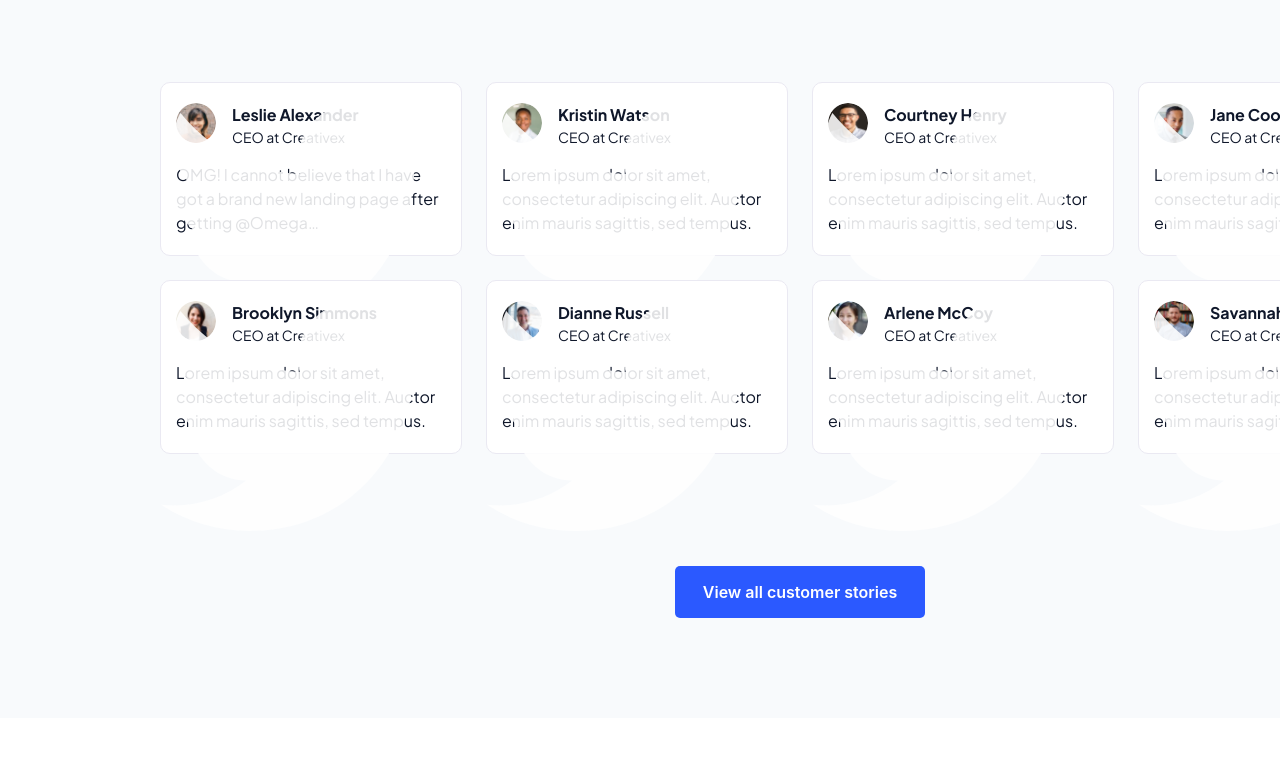
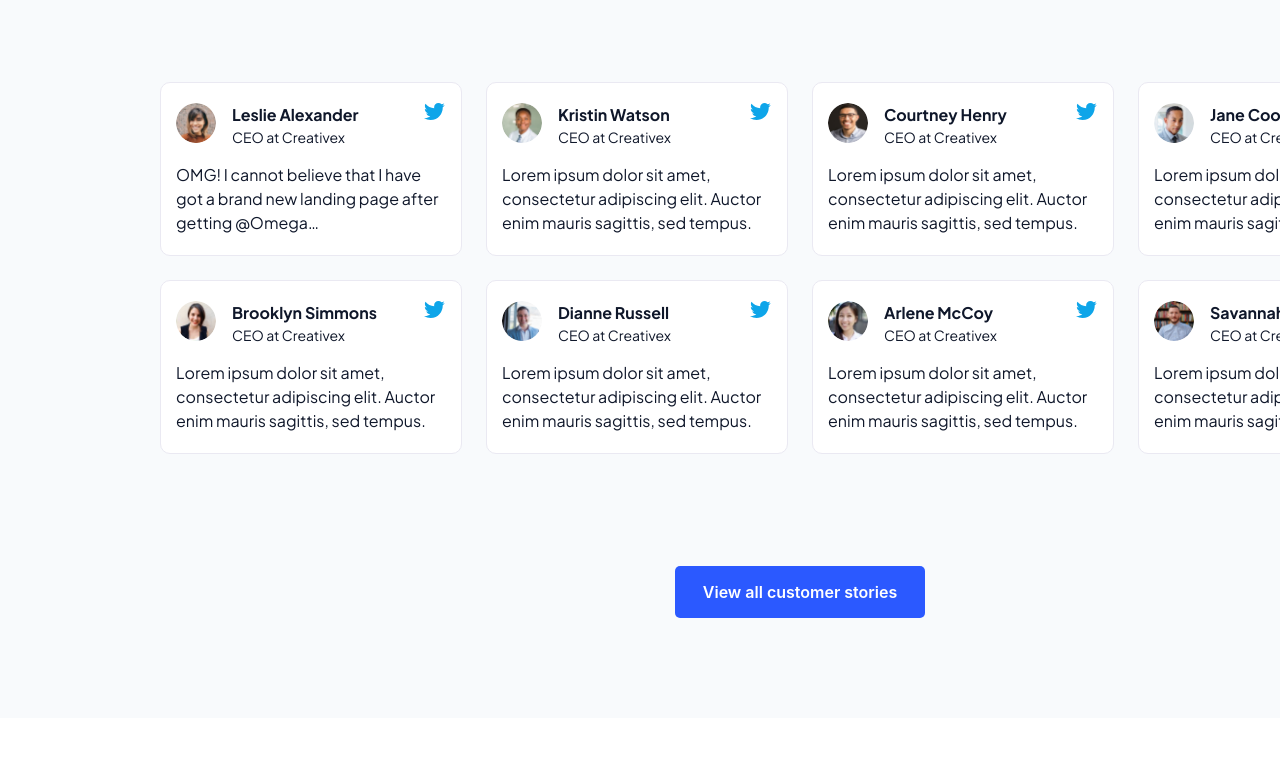
Before and after one commit to sairoon/sark-design, a React (Vite) app: page / in a window 1280 px wide. Shown: the part 2001-2780 px from the top of the page. Built offline with nearby package versions, Linux system fonts and the light colour scheme.

Commit message:
minor-changes

```diff
--- a/src/components/banner2/Index.jsx
+++ b/src/components/banner2/Index.jsx
@@ -14,7 +14,9 @@ const BottomBanner = () => {
       <div>
         <TrialButton />
       </div>
-      <p className="text-[#CBD5E1] text-sm font-primaryRegular mt-6 text-center w-[500px]">No credit card required</p>
+      <p className="text-[#CBD5E1] text-sm font-primaryRegular mt-6 text-center w-[500px]">
+        No credit card required
+      </p>
     </div>
   );
 };
--- a/src/components/hero/Index.jsx
+++ b/src/components/hero/Index.jsx
@@ -18,7 +18,7 @@ const Hero = () => {
             that helps you achieve business goals together. Using software makes
             it easier to create.
           </p>
-          <button className="bg-[#2B59FF] text-white px-8 py-4 font-semibold text-base rounded-[5px] mt-8 flex items-center leading-7 tracking-normal">
+          <button className="bg-[#2B59FF] text-white px-8 py-4 font-semibold text-base rounded-[5px] mt-8 flex items-center leading-7 hover:bg-[#3048a1] transition ease-linear duration-150 tracking-normal">
             <span className="mr-2">Get 14 days free trial</span>
             <ButtonArrowIcon />
           </button>
--- a/src/components/manageTeam/Index.jsx
+++ b/src/components/manageTeam/Index.jsx
@@ -26,7 +26,7 @@ const ManageTeam = () => {
             type="checkbox"
             id="checkbox1"
             className="accent-[#2B59FF] cursor-pointer"
-            checked
+            defaultChecked
           />
           <img
             src="https://picsum.photos/200"
@@ -35,7 +35,7 @@ const ManageTeam = () => {
           />
           <label
             htmlFor="checkbox1"
-            className="text-[#0F172A] font-primaryMedium text-sm cursor-pointer"
+            className="text-[#0F172A] font-primaryMedium text-sm cursor-pointer select-none"
           >
             Jane Doe
           </label>
@@ -73,7 +73,7 @@ const ManageTeam = () => {
           />
           <label
             htmlFor="checkbox3"
-            className="text-[#0F172A] font-primaryMedium text-sm cursor-pointer"
+            className="text-[#0F172A] font-primaryMedium text-sm cursor-pointer select-none"
           >
             Martin Merces
           </label>
--- a/src/components/testimonial/Index.jsx
+++ b/src/components/testimonial/Index.jsx
@@ -28,7 +28,7 @@ const Testimonial = () => {
             OMG! I cannot believe that I have got a brand new landing page after
             getting @Omega…
           </p>
-          <div className="absolute top-5 right-4">
+          <div className="absolute top-5 right-4 text-[#0EA5E9] w-[21px] h-[17px]">
             <TwitterIcon />
           </div>
         </div>
@@ -52,7 +52,7 @@ const Testimonial = () => {
             Lorem ipsum dolor sit amet, consectetur adipiscing elit. Auctor enim
             mauris sagittis, sed tempus.
           </p>
-          <div className="absolute top-5 right-4">
+          <div className="absolute top-5 right-4 text-[#0EA5E9] w-[21px] h-[17px]">
             <TwitterIcon />
           </div>
         </div>
@@ -76,7 +76,7 @@ const Testimonial = () => {
             Lorem ipsum dolor sit amet, consectetur adipiscing elit. Auctor enim
             mauris sagittis, sed tempus.
           </p>
-          <div className="absolute top-5 right-4">
+          <div className="absolute top-5 right-4 text-[#0EA5E9] w-[21px] h-[17px]">
             <TwitterIcon />
           </div>
         </div>
@@ -100,7 +100,7 @@ const Testimonial = () => {
             Lorem ipsum dolor sit amet, consectetur adipiscing elit. Auctor enim
             mauris sagittis, sed tempus.
           </p>
-          <div className="absolute top-5 right-4">
+          <div className="absolute top-5 right-4 text-[#0EA5E9] w-[21px] h-[17px]">
             <TwitterIcon />
           </div>
         </div>
@@ -124,7 +124,7 @@ const Testimonial = () => {
             Lorem ipsum dolor sit amet, consectetur adipiscing elit. Auctor enim
             mauris sagittis, sed tempus.
           </p>
-          <div className="absolute top-5 right-4">
+          <div className="absolute top-5 right-4 text-[#0EA5E9] w-[21px] h-[17px]">
             <TwitterIcon />
           </div>
         </div>
@@ -148,7 +148,7 @@ const Testimonial = () => {
             Lorem ipsum dolor sit amet, consectetur adipiscing elit. Auctor enim
             mauris sagittis, sed tempus.
           </p>
-          <div className="absolute top-5 right-4">
+          <div className="absolute top-5 right-4 text-[#0EA5E9] w-[21px] h-[17px]">
             <TwitterIcon />
           </div>
         </div>
@@ -172,7 +172,7 @@ const Testimonial = () => {
             Lorem ipsum dolor sit amet, consectetur adipiscing elit. Auctor enim
             mauris sagittis, sed tempus.
           </p>
-          <div className="absolute top-5 right-4">
+          <div className="absolute top-5 right-4 text-[#0EA5E9] w-[21px] h-[17px]">
             <TwitterIcon />
           </div>
         </div>
@@ -196,13 +196,13 @@ const Testimonial = () => {
             Lorem ipsum dolor sit amet, consectetur adipiscing elit. Auctor enim
             mauris sagittis, sed tempus.
           </p>
-          <div className="absolute top-5 right-4">
+          <div className="absolute top-5 right-4 text-[#0EA5E9] w-[21px] h-[17px]">
             <TwitterIcon />
           </div>
         </div>
       </div>
       <div className="flex flex-col items-center justify-center mt-20">
-        <button className="bg-[#2B59FF] text-white px-7 py-3 font-semibold text-base rounded-[5px] mt-8 flex items-center leading-7 tracking-normal">
+        <button className="bg-[#2B59FF] text-white px-7 py-3 font-semibold text-base rounded-[5px] hover:bg-[#3048a1] transition ease-linear duration-150 mt-8 flex items-center leading-7 tracking-normal">
           View all customer stories
         </button>
       </div>
--- a/src/components/trialButton/Index.jsx
+++ b/src/components/trialButton/Index.jsx
@@ -2,7 +2,7 @@ import React from 'react'
 
 const TrialButton = () => {
   return (
-    <button className="bg-[#2B59FF] text-white px-6 py-3 font-medium text-base rounded-[5px]">
+    <button className="bg-[#2B59FF] hover:bg-[#3048a1] transition ease-linear duration-150 text-white px-6 py-3 font-medium text-base rounded-[5px]">
     Get 14 days free trial
   </button>
   )
--- a/src/pages/Home.jsx
+++ b/src/pages/Home.jsx
@@ -7,6 +7,7 @@ import SalesProgress from "../components/sales/Index";
 import ReceiveUpdate from "../components/receiveUpdate/Index";
 import ManageTeam from "../components/manageTeam/Index";
 import BottomBanner from "../components/banner2/Index";
+import Footer from "../components/footer/Index";
 
 const Home = () => {
   return (
@@ -21,6 +22,7 @@ const Home = () => {
       <ReceiveUpdate />
       <ManageTeam />
       <BottomBanner />
+      <Footer />
     </div>
   );
 };
```
Lines whose indentation alone changed are shown as unchanged.
